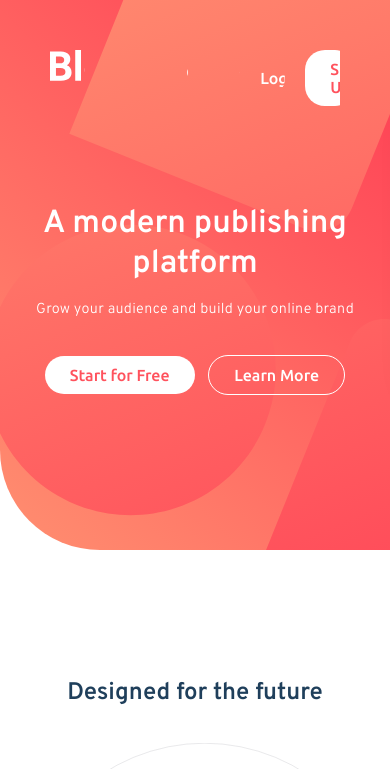
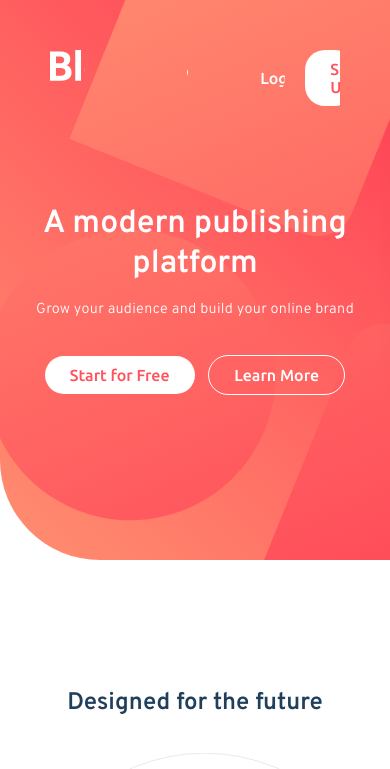
Before and after one commit to Judah1604/Blogr-Landing-Page, a plain HTML site: page index.html in a window 390 px wide. Shown: the top 769 px of the page. Drawn offline with Linux system fonts and the light colour scheme.

Commit message:
Update media-queries.css

```diff
--- a/Files/base/media-queries.css
+++ b/Files/base/media-queries.css
@@ -1,7 +1,7 @@
 @media screen and (max-width: 425px) {
   /* line 4, media-queries.scss */
   .intro {
-    height: 550px !important; }
+    height: 560px !important; }
     /* line 7, media-queries.scss */
     .intro::before {
       background-position: 30% 50%;
```
